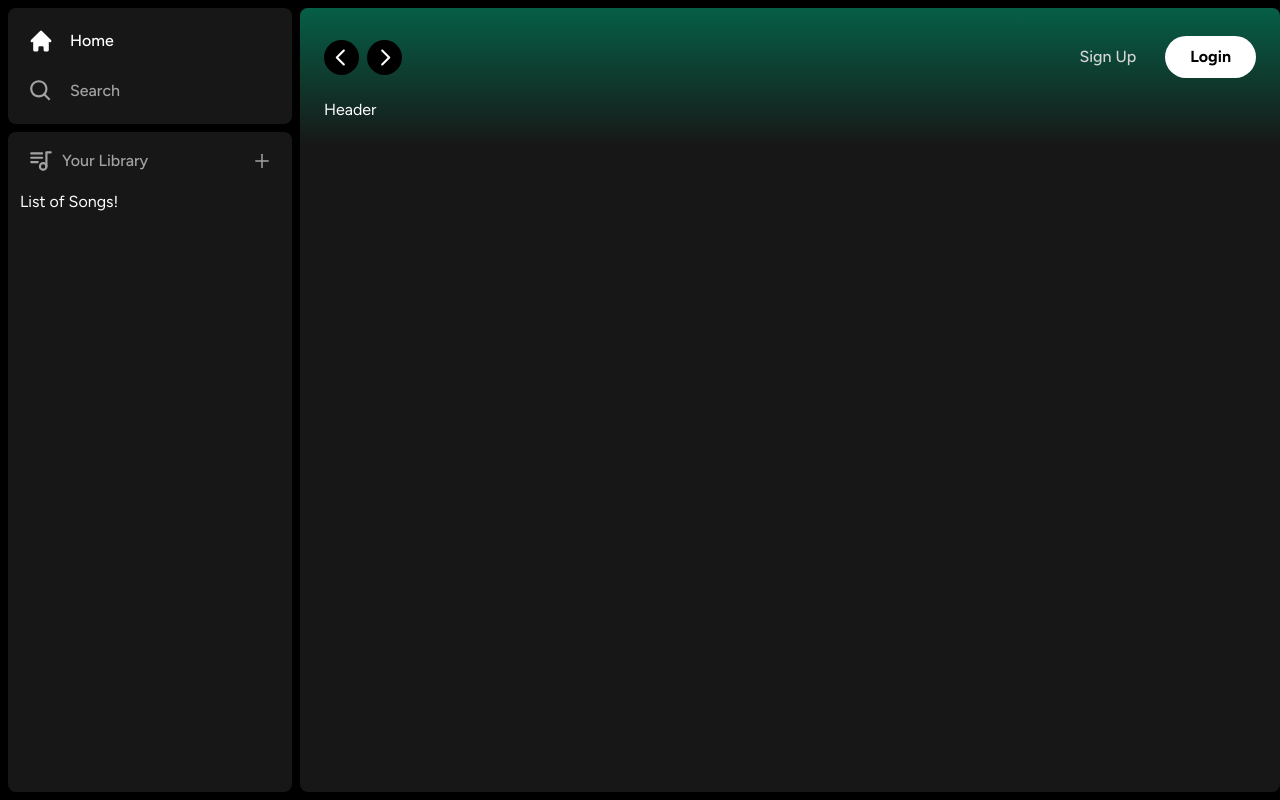
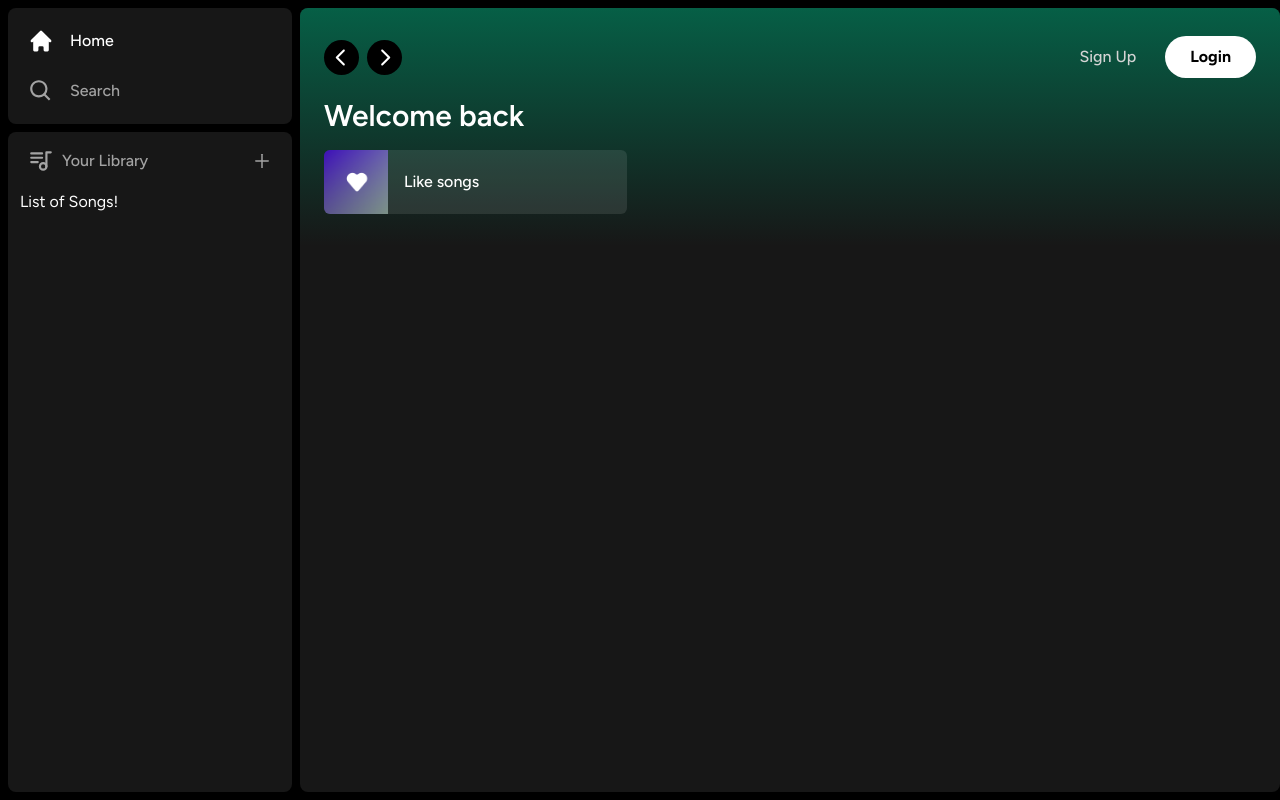
Before and after one commit to datttrian/next-spotify, a Next.js app: page / in a window 1280 px wide. Built offline with nearby package versions, Linux system fonts and the light colour scheme.

Commit message:
Add header liked songs

```diff
--- a/app/(site)/page.tsx
+++ b/app/(site)/page.tsx
@@ -1,10 +1,22 @@
 import Header from "@/components/Header";
-
+import ListItem from "@/components/ListItem";
 
 export default function Home() {
   return (
     <div className="bg-neutral-900 rounded-lg h-full w-full overflow-hidden overflow-y-auto">
-      <Header>Header</Header>
+      <Header>
+        <div className="mb-2">
+          <h1 className="text-white text-3xl font-semibold">Welcome back</h1>
+
+          <div className="grid grid-cols-1 sm:grid-cols-2 xl:grid-cols-3 2xl:grid-cols-4 gap-3 mt-4">
+            <ListItem
+              image="/images/liked.png"
+              name="Like songs"
+              href="liked"
+            />
+          </div>
+        </div>
+      </Header>
     </div>
   );
 }
--- /dev/null
+++ b/components/ListItem.tsx
@@ -0,0 +1,34 @@
+"use client";
+
+import { useRouter } from "next/navigation";
+import Image from "next/image";
+import { FaPlay } from "react-icons/fa";
+
+interface ListItemProps {
+  image: string;
+  name: string;
+  href: string;
+}
+
+const ListItem: React.FC<ListItemProps> = ({ image, name, href }) => {
+  const router = useRouter();
+  const onClick = () => {
+    // Add authentication before push
+    router.push(href);
+  };
+  return (
+    <button onClick={onClick} className="relative group flex items-center rounded-md overflow-hidden gap-x-4 bg-neutral-100/10 hover:bg-neutral-100/20 transition pr-4">
+      <div className="relative min-h-[64px] min-w-[64px]">
+        <Image className="object-cover" fill src={image} alt="Image" />
+      </div>
+
+      <p className="font-medium truncate py-5">{name}</p>
+
+      <div className="absolute transition opacity-0 rounded-full flex items-center justify-center bg-green-500 p-4 drop-shadow-md right-5 group-hover:opacity-100 hover:scale-110">
+        <FaPlay className="text-black" />
+      </div>
+    </button>
+  );
+};
+
+export default ListItem;
```
Also changed, not shown: public/images/liked.png (added).
